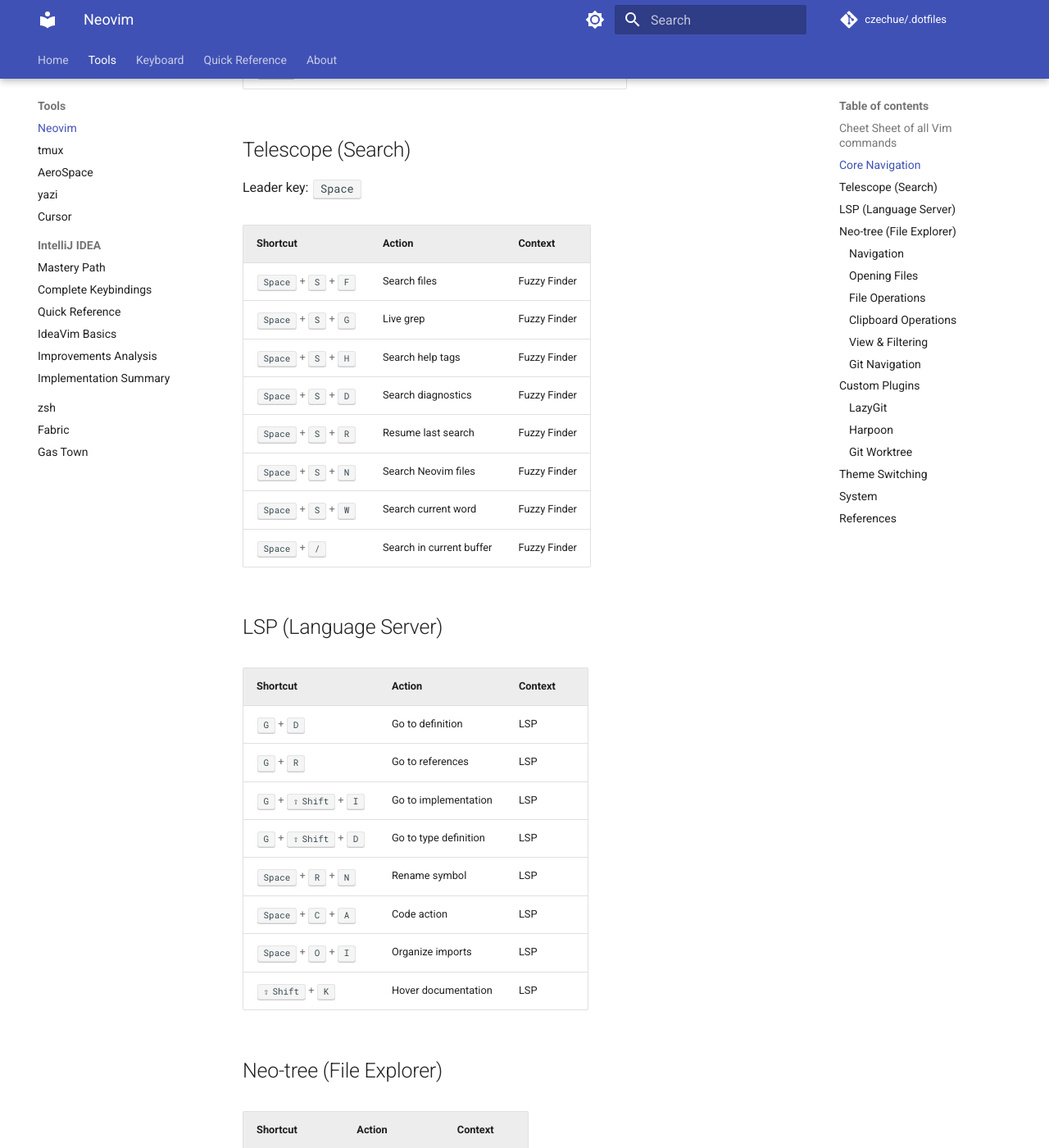
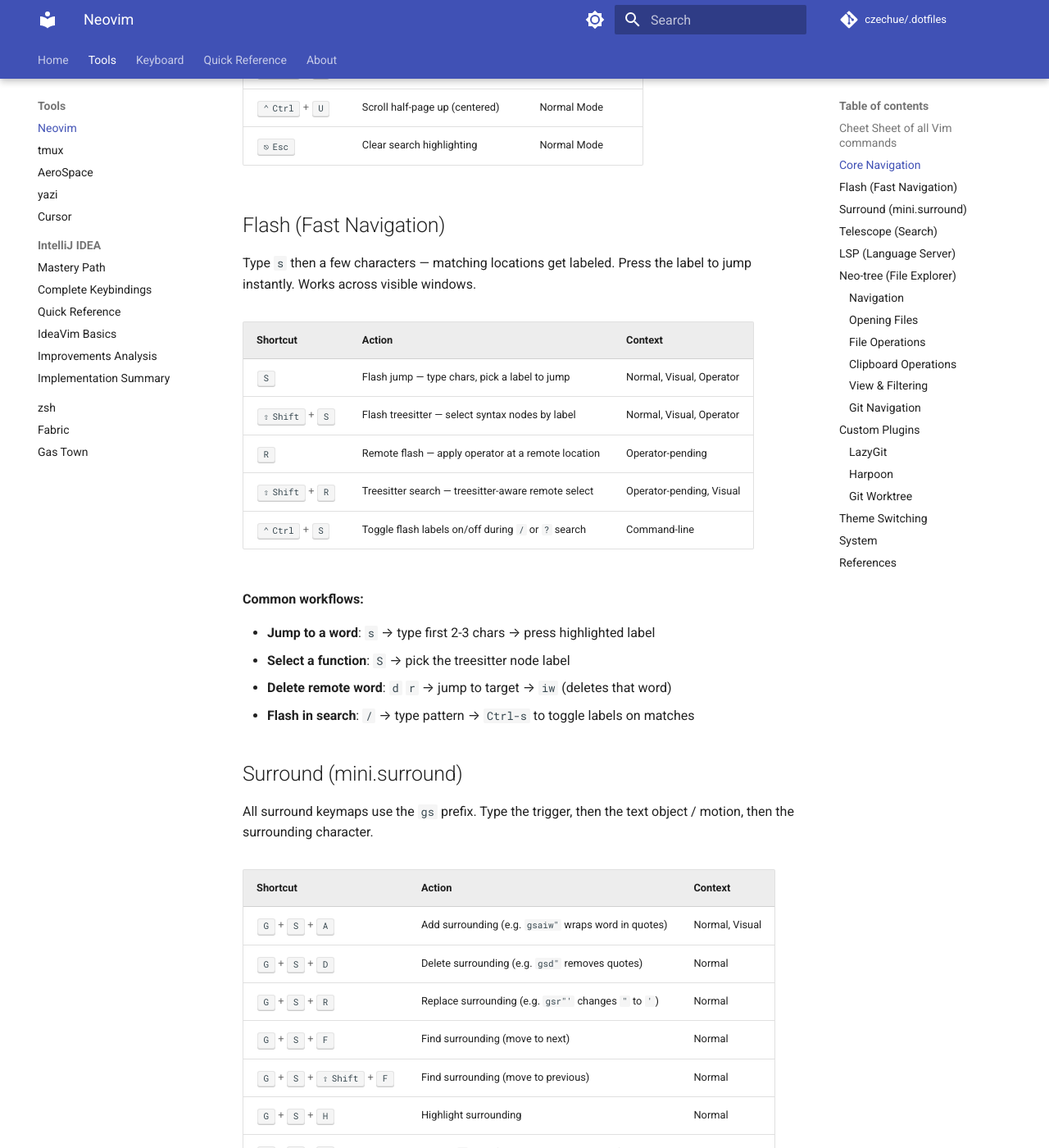
Before and after one commit to czechue/.dotfiles, an MkDocs documentation site: the page built from docs/tools/neovim.md, in a window 1280 px wide and 1400 px high, scrolled down 806 px. Shown: the whole window at 82% size. Built offline with MkDocs 1.6.1 and Material for MkDocs 9.7.7, drawn with Linux system fonts in a browser that asks for light colours; comment, search, counter and statistics services are not loaded; some of the changed text lies outside the part shown.

Commit message:
feat: add flash.nvim, remap surround to gs prefix, centered scrolling
- Add flash.nvim plugin for fast label-based code navigation
- Remap mini.surround from s prefix to gs prefix to avoid flash conflict
- Add <C-d>zz and <C-u>zz for centered scrolling
- Document flash, surround, and scrolling keymaps in neovim docs

Co-Authored-By: Claude Opus 4.6 <noreply@anthropic.com>

```diff
--- a/docs/tools/neovim.md
+++ b/docs/tools/neovim.md
@@ -20,9 +20,59 @@ Neovim configuration based on Kickstart.nvim with lazy.nvim plugin manager, LSP
 | ++ctrl+l++ | Move focus to right window | Window Navigation |
 | ++shift+j++ | Move line down | Visual Mode |
 | ++shift+k++ | Move line up | Visual Mode |
+| ++ctrl+d++ | Scroll half-page down (centered) | Normal Mode |
+| ++ctrl+u++ | Scroll half-page up (centered) | Normal Mode |
 | ++esc++ | Clear search highlighting | Normal Mode |
 
 </div>
+
+## Flash (Fast Navigation)
+
+Type `s` then a few characters — matching locations get labeled. Press the label to jump instantly. Works across visible windows.
+
+<div class="shortcuts-table" markdown>
+
+| Shortcut | Action | Context |
+|----------|--------|---------|
+| ++s++ | Flash jump — type chars, pick a label to jump | Normal, Visual, Operator |
+| ++shift+s++ | Flash treesitter — select syntax nodes by label | Normal, Visual, Operator |
+| ++r++ | Remote flash — apply operator at a remote location | Operator-pending |
+| ++shift+r++ | Treesitter search — treesitter-aware remote select | Operator-pending, Visual |
+| ++ctrl+s++ | Toggle flash labels on/off during `/` or `?` search | Command-line |
+
+</div>
+
+**Common workflows:**
+
+- **Jump to a word**: `s` → type first 2-3 chars → press highlighted label
+- **Select a function**: `S` → pick the treesitter node label
+- **Delete remote word**: `d` `r` → jump to target → `iw` (deletes that word)
+- **Flash in search**: `/` → type pattern → `Ctrl-s` to toggle labels on matches
+
+## Surround (mini.surround)
+
+All surround keymaps use the `gs` prefix. Type the trigger, then the text object / motion, then the surrounding character.
+
+<div class="shortcuts-table" markdown>
+
+| Shortcut | Action | Context |
+|----------|--------|---------|
+| ++g+s+a++ | Add surrounding (e.g. `gsaiw"` wraps word in quotes) | Normal, Visual |
+| ++g+s+d++ | Delete surrounding (e.g. `gsd"` removes quotes) | Normal |
+| ++g+s+r++ | Replace surrounding (e.g. `gsr"'` changes `"` to `'`) | Normal |
+| ++g+s+f++ | Find surrounding (move to next) | Normal |
+| ++g+s+shift+f++ | Find surrounding (move to previous) | Normal |
+| ++g+s+h++ | Highlight surrounding | Normal |
+| ++g+s+n++ | Update `n` lines (search range for surround) | Normal |
+
+</div>
+
+**Common workflows:**
+
+- **Wrap word in parens**: `gsaiw)` — add surrounding, inner word, `)`
+- **Wrap selection in quotes**: select text → `gsa"`
+- **Change `"` to `'`**: cursor inside quotes → `gsr"'`
+- **Delete brackets**: cursor inside brackets → `gsd)`
 
 ## Telescope (Search)
 
```
Also changed, not shown: 2 other files.
